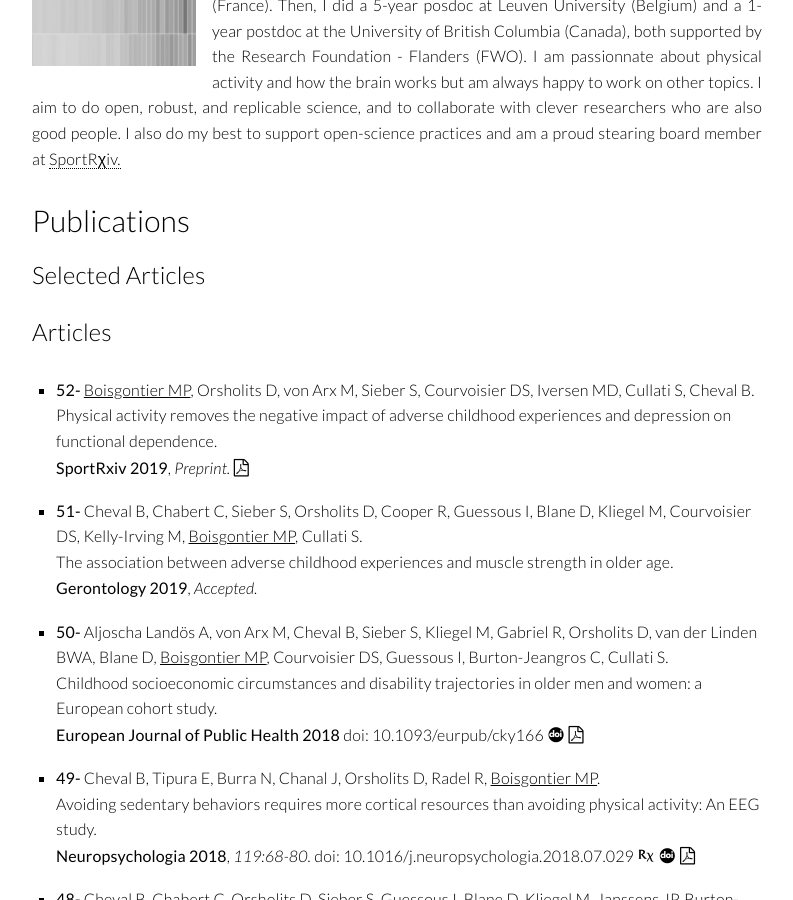
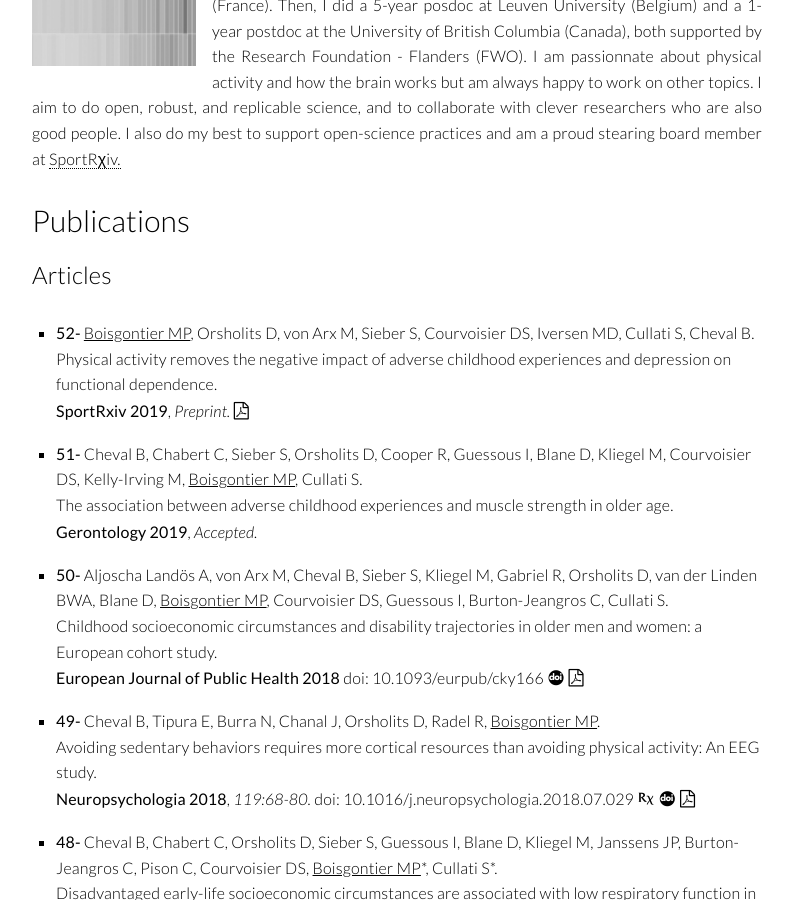
Before and after one commit to matthieuboisgontier/matthieuboisgontier.github.io, a Jekyll site: the page built from index.html, in a window 1280 px wide and 900 px high, scrolled down 315 px. Shown: the whole window, without its empty margins (243-1036 px from the left). Built offline with Jekyll 4.4.1, drawn with Linux system fonts in a browser that asks for light colours; nearby versions of some CDN libraries; some web fonts are replaced; a script that is not in the unit is left out; comment, search, counter and statistics services are not loaded.

Commit message:
Update loop_publications.html

```diff
--- a/_includes/loop_publications.html
+++ b/_includes/loop_publications.html
@@ -1,73 +1,4 @@
 {% assign pubs = site.data.publications | reverse %}
-<h2>Selected Articles</h2>
- <ul class="cv">
-
-   {% for pub in pubs %}
-     {% if pub.type == 'journal' %}
-     <li class="cv">
-       <div style="float:right;clear:both">
-         <a href="https://plu.mx/plum/a/?doi={% if pub.doi %}{{ pub.doi }}{% endif %}" data-popup="right" data-size="medium" class="plumx-plum-print-popup" data-site="plum" data-hide-captures="true"></a>
-       </div>
-       {{ pub.authors }}.<br/>
-       {{ pub.title }}.<br/>
-
-       {% if pub.journal %}
-         <b>{{ pub.journal }}</b>
-         {% if pub.status %}
-           <b>{{ pub.status }}</b>
-         {% else %}
-           <b>{{pub.date | date: "%Y"}}</b>{% if pub.pageinfo %}, <i>{{ pub.pageinfo }}.</i>{% endif %}
-             {% if pub.doi %}doi: {{ pub.doi }}{% endif %}
-         {% endif %}
-       {% endif %}
-
-       <span class="small-icons">
-         {% if pub.biorxiv %}
-           <a href="{{ pub.biorxiv }}" title="bioRxiv"><i class="ai ai-biorxiv" aria-hidden="true"></i></a>
-         {% endif %}
-
-         {% if pub.comments %}
-           <a href="{{ pub.comments }}" title="comments"><i class="fa fa-comments-o" aria-hidden="true"></i></a>
-         {% endif %}
-
-         {% if pub.doi %}
-           <a href="//dx.doi.org/{{ pub.doi }}" title="DOI"><i class="ai ai-doi" aria-hidden="true"></i></a>
-         {% endif %}
-
-         {%if pub.pdf %}
-           <a href="{{ pub.pdf }}" title="PDF"><i class="fa fa-file-pdf-o" aria-hidden="true"></i></a>
-         {% endif %}
-       </span>
-
-       <!--{% if pub.slides %}
-       <p style="margin-top:0.25em">
-         <b>Slides</b>: {{ pub.slides.authors }} ({{ pub.slides.year }}): <a href="//dx.doi.org/{{ pub.slides.doi }}">{{ pub.slides.title }}</a>. figshare. doi: <a href="//dx.doi.org/{{ pub.slides.doi }}">{{ pub.slides.doi }}</a>.
-       </p>
-       {% endif %} -->
-     </li>
-     {% endif %}
-   {% endfor %}
-
- </ul>
-
-
-
-
-
-
-
-
-
-
-
-
-
-
-
-
-
-
-
 <h2>Articles</h2>
 <ul class="cv">
 
```
